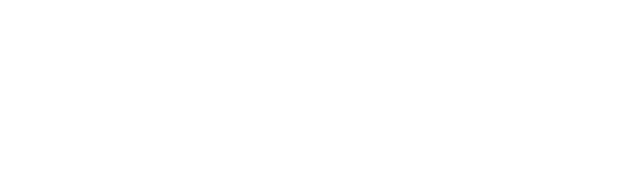
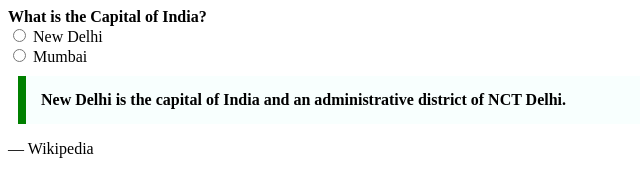
Before and after one commit to acciojob/trivia-Cdanprajapati, a website: page main.html in a window 1280 px wide. Shown: the whole page, without its empty margins (0-640 px from the left). Drawn offline with Linux system fonts and the light colour scheme.

Commit message:
created a submission

```diff
--- a/main.html
+++ b/main.html
@@ -5,11 +5,43 @@
 <head>
 	<link rel="stylesheet" href="styles.css">
 </head>
+	<style>
+		.container {
+			display: flex;
+			flex-direction: column;
+		}
+
+		.quets {
+			max-width: 600px;
+			margin: 10px;
+			padding: 15px;
+			border-left: 8px solid green;
+			background-color: #f8fffe;
+			font-weight: bold;
+		}
+	</style>
 
 <body>
 	<!-- the entire body must be written by student -->
     <script type="text/javascript" src="./script.js">
 </script>
+	<div class="container">
+		<b>What is the Capital of India?</b>
+		<div>
+		<input type="radio" />
+		<label>New Delhi</label>
+			<div>
+				<div>
+		<input type="radio" />
+		<label>Mumbai</label>
+				</div>
+<blockquote class="quets" cite="https://en.wikipedia.org/wiki/New_Delhi">
+    New Delhi is the capital of India and an administrative district of NCT Delhi.
+</blockquote>
+<p>— Wikipedia</p>
+
+
+	</div>
 
 </body>
 
```
